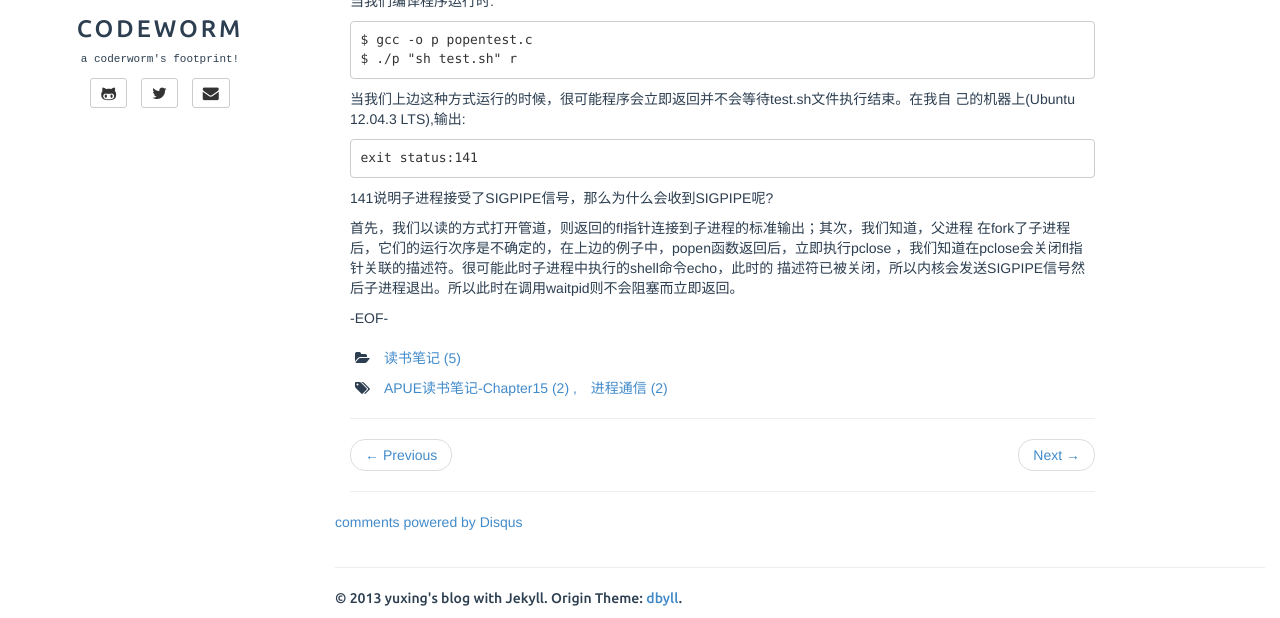
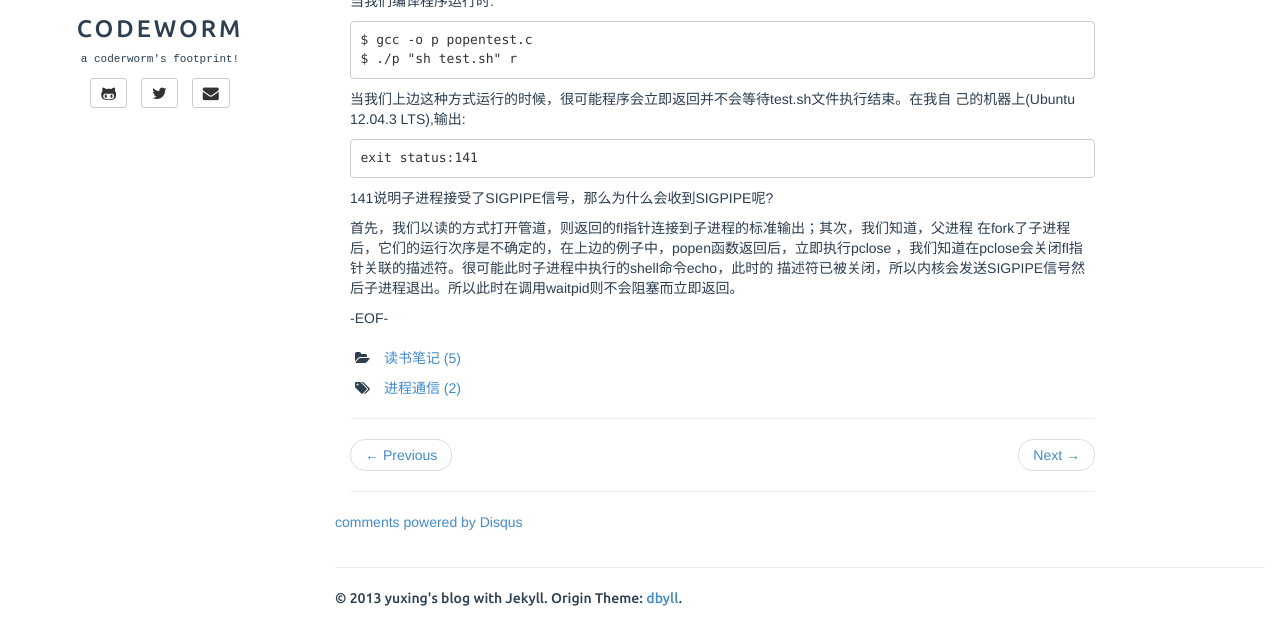
Before and after one commit to yuxingfirst/blog, a Jekyll site: the page built from _posts/read-notes/2013-12-16-unix-process-communicate-b.md, in a window 1280 px wide and 900 px high, scrolled down 643 px, cut to the strip 282-900 px from the top of the window. Built offline with Jekyll 4.4.1, drawn with Linux system fonts in a browser that asks for light colours; comment, search, counter and statistics services are not loaded.

Commit message:
modify catgories

```diff
--- a/_posts/read-notes/2013-12-16-unix-process-communicate-b.md
+++ b/_posts/read-notes/2013-12-16-unix-process-communicate-b.md
@@ -2,7 +2,7 @@
 title: popen和pclose
 layout: post
 categories: [读书笔记]
-tags: [APUE读书笔记-Chapter15, 进程通信]
+tags: [进程通信]
 description: popen和pclose介绍。
 ---
 
```
Also changed, not shown: _posts/read-notes/2013-12-16-unix-process-communicate-a.md (+1 -1 lines).
